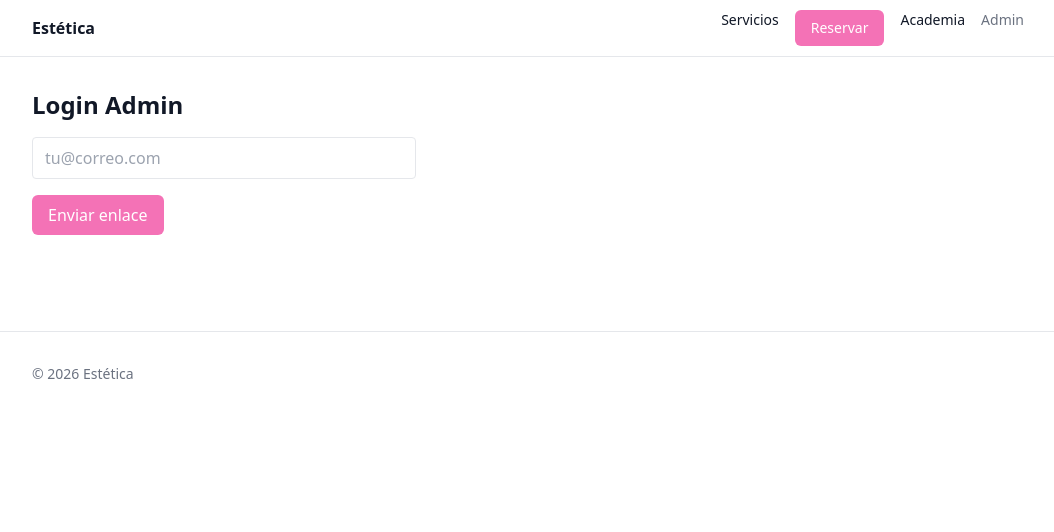
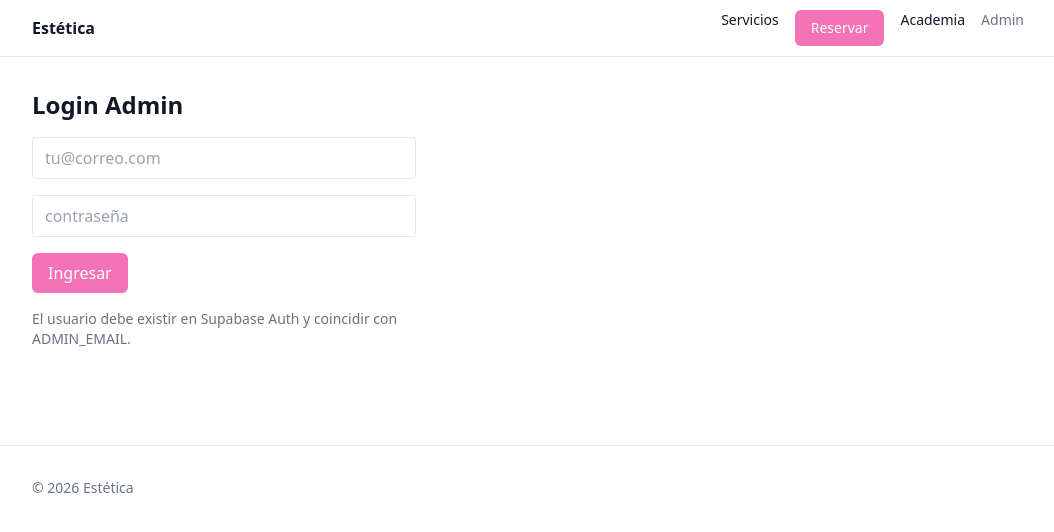
Before and after one commit to Fabri-com/esteticas, a Next.js app: page /admin/login in a window 1280 px wide. Shown: the top 532 px of the page, without its empty margins (112-1166 px from the left). Built offline with nearby package versions, Linux system fonts and the light colour scheme; no server answers.

Commit message:
feat(admin): email+password login

```diff
--- a/app/admin/login/page.tsx
+++ b/app/admin/login/page.tsx
@@ -6,19 +6,22 @@ export default async function AdminLoginPage() {
   const { data: { user } } = await supabase.auth.getUser()
   if (user) redirect('/admin')
 
-  // Magic link simple: pedir email y enviar link
   async function signIn(formData: FormData) {
     'use server'
     const email = String(formData.get('email'))
+    const password = String(formData.get('password'))
     const supabase = createClient()
-    await supabase.auth.signInWithOtp({ email, options: { emailRedirectTo: `${process.env.NEXT_PUBLIC_SITE_URL || ''}/admin` } })
+    const { error } = await supabase.auth.signInWithPassword({ email, password })
+    if (!error) redirect('/admin')
   }
 
   return (
     <form action={signIn} className="space-y-4 max-w-sm">
       <h1 className="text-2xl font-semibold">Login Admin</h1>
       <input name="email" type="email" placeholder="tu@correo.com" className="w-full border rounded px-3 py-2" required />
-      <button className="btn">Enviar enlace</button>
+      <input name="password" type="password" placeholder="contraseña" className="w-full border rounded px-3 py-2" required />
+      <button className="btn">Ingresar</button>
+      <p className="text-sm text-gray-500">El usuario debe existir en Supabase Auth y coincidir con ADMIN_EMAIL.</p>
     </form>
   )
 }
```
